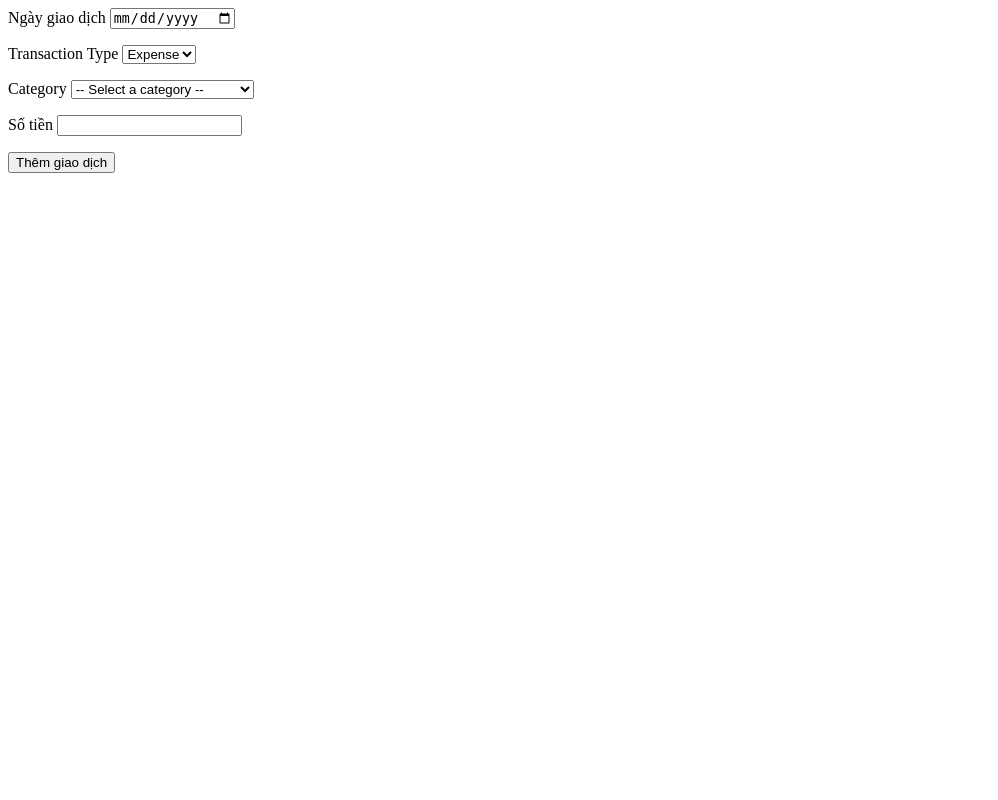
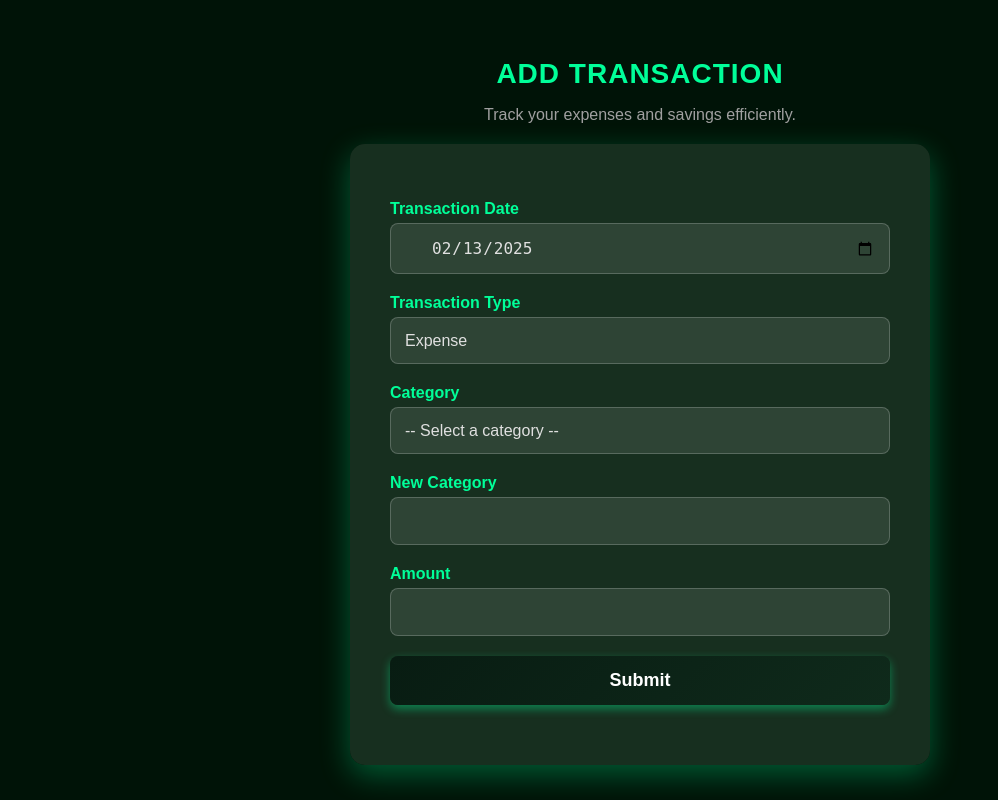
Before and after one commit to LinhHaTranNha/EXPENSE-MANAGEMENT, a Flask app: page /add_transaction in a window 1280 px wide. Shown: the whole page, without its empty margins (0-998 px from the left). Run offline with Flask 3, Linux system fonts and the light colour scheme; the visitor is signed in with stand-in values (Sample User, id 1); data that the repository does not hold is empty.

Commit message:
update add_trans

```diff
--- /dev/null
+++ b/static/css/add_transaction.css
@@ -0,0 +1,208 @@
+/* 📌 Tổng quan */
+body {
+  background-color: #001307; /* Màu nền tối */
+  color: #e0e0e0; /* Màu chữ sáng */
+  font-family: "Poppins", sans-serif;
+  display: flex;
+  align-items: center;
+  justify-content: center;
+  height: 100vh;
+  margin: 0;
+}
+
+/* 📌 Container tổng */
+.transaction-container {
+  text-align: center;
+  width: 70%;
+}
+
+/* 📌 Tiêu đề */
+.transaction-container h2 {
+  color: #00ff99;
+  font-size: 28px;
+  margin-bottom: 10px;
+  text-transform: uppercase;
+  letter-spacing: 1px;
+}
+
+/* 📌 Mô tả */
+.transaction-container p {
+  color: #a0a0a0;
+  font-size: 16px;
+  margin-bottom: 20px;
+}
+
+/* 📌 Form */
+.transaction-form {
+  background: rgba(26, 51, 35, 0.9); /* Màu xanh đậm với hiệu ứng mờ */
+  padding: 40px;
+  border-radius: 15px;
+  box-shadow: 0 10px 30px rgba(0, 255, 153, 0.3);
+  max-width: 500px;
+  width: 100%;
+  backdrop-filter: blur(10px);
+  text-align: left;
+  animation: fadeIn 0.8s ease-in-out;
+  margin: 0 auto;
+}
+
+/* 📌 Hiệu ứng xuất hiện */
+@keyframes fadeIn {
+  from {
+    opacity: 0;
+    transform: scale(0.9);
+  }
+  to {
+    opacity: 1;
+    transform: scale(1);
+  }
+}
+
+/* 📌 Ô nhập liệu và select */
+.transaction-form p {
+  margin-bottom: 20px;
+}
+
+.transaction-form label {
+  font-weight: bold;
+  color: #00ff99; /* Màu xanh neon */
+  display: block;
+  margin-bottom: 5px;
+}
+
+/* 📌 Input & Select */
+.transaction-form input,
+.transaction-form select {
+  background: rgba(255, 255, 255, 0.1);
+  color: #e0e0e0;
+  border: 1px solid rgba(255, 255, 255, 0.2);
+  padding: 14px;
+  border-radius: 8px;
+  width: 100%;
+  font-size: 16px;
+  transition: 0.3s;
+}
+
+/* 📌 Hiệu ứng khi focus */
+.transaction-form input:focus,
+.transaction-form select:focus {
+  background: rgba(255, 255, 255, 0.2);
+  outline: none;
+  box-shadow: 0 0 10px #00ff99;
+}
+
+/* 📌 Placeholder */
+.transaction-form input::placeholder {
+  color: rgba(255, 255, 255, 0.5);
+  transition: 0.3s;
+}
+
+.transaction-form input:focus::placeholder {
+  color: rgba(255, 255, 255, 0.2);
+}
+
+/* 📌 Nút submit */
+.transaction-form button {
+  background: linear-gradient(135deg, #081c12, #0f2a1b);
+  border: none;
+  font-size: 18px;
+  padding: 14px;
+  border-radius: 8px;
+  transition: 0.3s;
+  color: #fff;
+  font-weight: bold;
+  cursor: pointer;
+  width: 100%;
+  box-shadow: 0px 4px 10px rgba(0, 255, 153, 0.4);
+}
+
+/* 📌 Hiệu ứng hover */
+.transaction-form button:hover {
+  background: linear-gradient(135deg, #0f2a1b, #00ff99);
+  transform: translateY(-3px);
+  box-shadow: 0px 6px 12px rgba(0, 255, 153, 0.5);
+}
+
+/* 📌 Hiệu ứng khi nhấn */
+.transaction-form button:active {
+  transform: scale(0.98);
+}
+
+/* 📌 Icon cho ô nhập liệu */
+.input-icon {
+  position: relative;
+}
+
+.input-icon input,
+.input-icon select {
+  padding-left: 40px; /* Dành chỗ cho icon */
+}
+
+.input-icon i {
+  position: absolute;
+  left: 10px;
+  top: 50%;
+  transform: translateY(-50%);
+  color: #00ff99;
+}
+
+
+/* 📌 Căn chỉnh lại dropdown */
+.transaction-form select {
+  appearance: none;
+  background: rgba(255, 255, 255, 0.1);
+  color: #e0e0e0;
+  border: 1px solid rgba(255, 255, 255, 0.2);
+  padding: 14px;
+  border-radius: 8px;
+  width: 100%;
+  font-size: 16px;
+  transition: 0.3s;
+  cursor: pointer;
+  font-family: "Poppins", sans-serif;
+}
+
+/* 📌 Hiệu ứng focus khi chọn */
+.transaction-form select:focus {
+  background: rgba(255, 255, 255, 0.2);
+  outline: none;
+  box-shadow: 0 0 10px #00ff99;
+}
+
+/* 📌 Thiết lập dropdown khi mở */
+.transaction-form select option {
+  background: #001307; /* Màu nền tối */
+  color: #e0e0e0;
+  padding: 10px;
+  font-size: 16px;
+  border-bottom: 1px solid rgba(255, 255, 255, 0.1);
+}
+
+/* 📌 Hiệu ứng khi hover vào option */
+.transaction-form select option:hover {
+  background: #0f2a1b;
+  color: #00ff99;
+}
+
+/* 📌 Định dạng màu cho các option đã disabled */
+.transaction-form select option:disabled {
+  color: rgba(255, 255, 255, 0.4);
+}
+
+/* 📌 Định dạng border khi dropdown mở */
+.transaction-form select:active,
+.transaction-form select:focus {
+  box-shadow: 0 0 10px #00ff99;
+  border: 1px solid #00ff99;
+}
+
+/* 📌 Fix lỗi font chữ */
+.transaction-form select,
+.transaction-form select option {
+  font-family: "Poppins", sans-serif;
+}
+
+/* 📌 Thêm hiệu ứng hover cho toàn bộ select */
+.transaction-form select:hover {
+  background: rgba(255, 255, 255, 0.15);
+}
--- a/templates/add_transaction.html
+++ b/templates/add_transaction.html
@@ -1,21 +1,36 @@
-<form method="POST">
+<link rel="stylesheet" href="../static/css/add_transaction.css" />
+<title>Add Transaction - FinMan</title>
+<link rel="icon" type="image/png" href="../static/image/money.jpg" />
+
+
+<div class="transaction-container">
+    <h2>Add Transaction</h2>
+    <p>Track your expenses and savings efficiently.</p>
+
+    <form method="POST" class="transaction-form">
         {{ form.hidden_tag() }}
 
-    <p>{{ form.transaction_date.label }} {{ form.transaction_date }}</p>
+        <p class="input-icon">
+            <label for="transaction_date">Transaction Date</label>
+            <i class="fas fa-calendar-alt"></i>
+            {{ form.transaction_date(class="form-control") }}
+        </p>
 
         <!-- 🟢 Chọn loại giao dịch -->
-    <p>
+        <p class="input-icon">
             <label for="transaction_type">Transaction Type</label>
-        <select id="transaction_type" name="transaction_type" required>
+            <i class="fas fa-exchange-alt"></i>
+            <select id="transaction_type" name="transaction_type" class="form-control" required>
                 <option value="expense">Expense</option>
                 <option value="income">Income</option>
-            <option value="saving">Saving</option> <!-- 🛑 Bổ sung tùy chọn Saving -->
+                <option value="saving">Saving</option>
             </select>
         </p>
 
-    <p>
+        <p class="input-icon">
             <label for="categorySelect">Category</label>
-        <select id="categorySelect" name="category_name">
+            <i class="fas fa-list-ul"></i>
+            <select id="categorySelect" name="category_name" class="form-control">
                 <option value="" disabled selected>-- Select a category --</option>
                 {% for category in categories %}
                 <option value="{{ category.name }}">{{ category.name }}</option>
@@ -24,15 +39,20 @@
             </select>
         </p>
 
-    <!-- 🟢 Input nhập danh mục mới (ẩn mặc định) -->
-    <p id="newCategoryContainer" style="display: none;">
+        <p id="newCategoryContainer">
             <label for="newCategory">New Category</label>
-        <input type="text" id="newCategory" name="new_category">
+            <input type="text" id="newCategory" name="new_category" class="form-control">
         </p>
 
-    <p>{{ form.transaction_amount.label }} {{ form.transaction_amount }}</p>
-    <p>{{ form.submit }}</p>
+        <p class="input-icon">
+            <label for="transaction_amount">Amount</label>
+            <i class="fas fa-money-bill-wave"></i>
+            {{ form.transaction_amount(class="form-control") }}
+        </p>
+
+        <p><button type="submit">Submit</button></p>
     </form>
+</div>
 
 <script>
     document.addEventListener("DOMContentLoaded", function () {
@@ -52,4 +72,14 @@
 
         document.querySelector("[name=transaction_date]").setAttribute("type", "date");
     });
+
+    document.addEventListener("DOMContentLoaded", function () {
+        let transactionDateInput = document.querySelector("[name=transaction_date]");
+
+        if (transactionDateInput) {
+            let today = new Date();
+            let formattedDate = today.toISOString().split("T")[0]; // Format YYYY-MM-DD
+            transactionDateInput.value = formattedDate;
+        }
+    });
 </script>
--- a/templates/dashboard.html
+++ b/templates/dashboard.html
@@ -1,11 +1,14 @@
 <!DOCTYPE html>
 <html lang="vi">
+
 <head>
     <meta charset="UTF-8">
     <meta name="viewport" content="width=device-width, initial-scale=1.0">
+    <link rel="icon" type="image/png" href="../static/image/money.jpg" />
     <title>Dashboard</title>
     <script src="https://cdn.jsdelivr.net/npm/chart.js"></script>
 </head>
+
 <body>
     <h1>Quản lý Chi Tiêu</h1>
 
@@ -14,4 +17,5 @@
     <a href="/fin_dashboard">Dashboard</a>
 
 </body>
+
 </html>
--- a/templates/fin_dashboard.html
+++ b/templates/fin_dashboard.html
@@ -9,6 +9,7 @@
     integrity="sha384-xOolHFLEh07PJGoPkLv1IbcEPTNtaed2xpHsD9ESMhqIYd0nLMwNLD69Npy4HI+N" crossorigin="anonymous" />
   <script src="https://cdn.jsdelivr.net/npm/chart.js"></script>
   <link rel="stylesheet" href="../static/css/fin_dashboard.css" />
+  <link rel="icon" type="image/png" href="../static/image/money.jpg" />
 </head>
 
 <body>
```
Also changed, not shown: templates/register.html (+18 -56 lines). Lines whose indentation alone changed are shown as unchanged.
